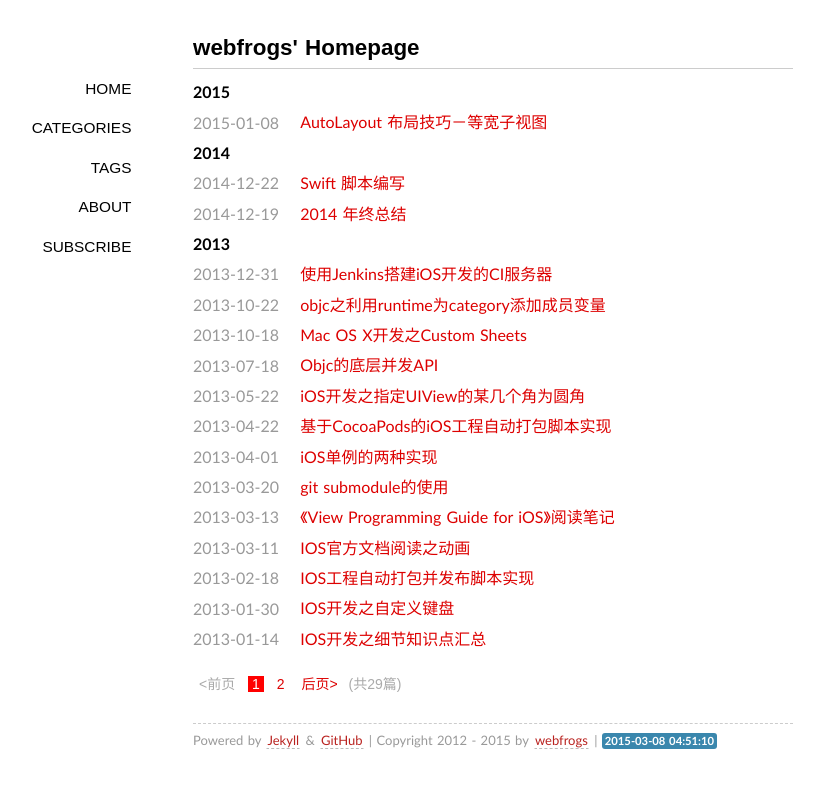
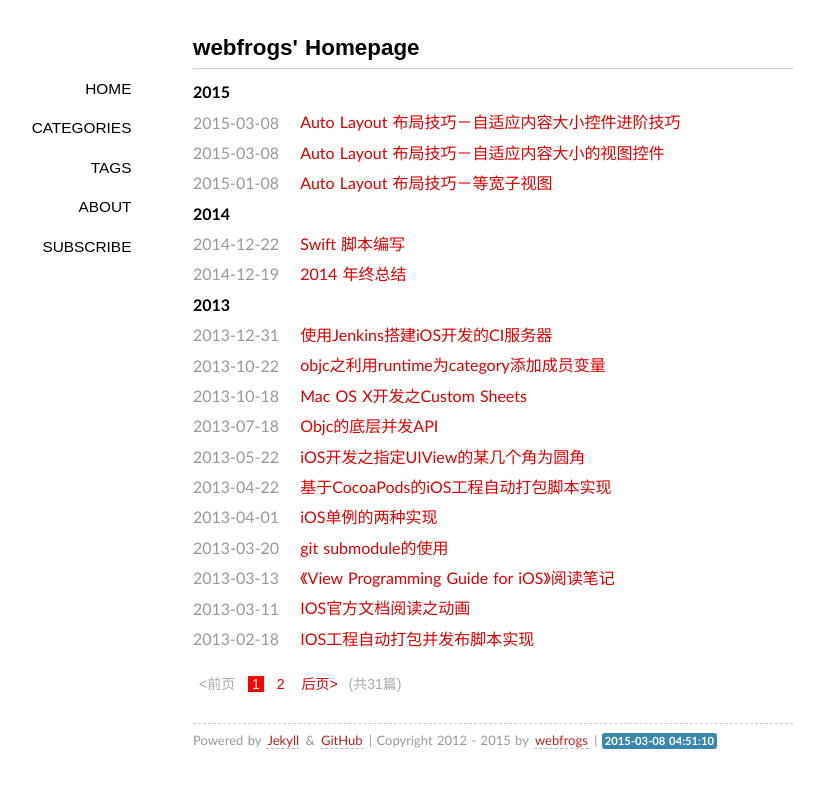
Before and after one commit to webfrogs/webfrogs.github.com, a Jekyll site: the page built from index.html, in a window 1280 px wide. Shown: the top 788 px of the page, without its empty margins (147-971 px from the left). Built offline with Jekyll 4.4.1, drawn with Linux system fonts in a browser that asks for light colours; some web fonts are replaced; Markdown is read by kramdown in place of the engine named in the settings; the list of posts is cut into pages by our own code; comment, search, counter and statistics services are not loaded.

Commit message:
add new post

```diff
--- a/_posts/2015-01-08-autolayout-trick.md
+++ b/_posts/2015-01-08-autolayout-trick.md
@@ -1,6 +1,6 @@
 ---
 layout: post
-title: "AutoLayout 布局技巧－等宽子视图"
+title: "Auto Layout 布局技巧－等宽子视图"
 categories:
 - iOS
 tags:
--- /dev/null
+++ b/_posts/2015-03-08-a-fit-size-view-in-autolayout.md
@@ -0,0 +1,14 @@
+---
+layout: post
+title: "Auto Layout 布局技巧－自适应内容大小的视图控件"
+categories:
+- iOS
+tags:
+- iOS
+
+
+---
+
+这是第二篇 Auto Layout 技巧，主要介绍下可以自适应内容大小的控件，主要介绍的是 UILabel 这个控件。
+
+回想下不使用 Auto Layout 时，如果要写一个多行 UILabel 控件时需要做的工作。每当这个多行控件的文本内容发生改变时，我们都需要自己计算需要改变的文本所占的大小，然后去改变这个 UILabel 的 frame。
--- /dev/null
+++ b/_posts/2015-03-08-advance-autosize-trick-in-autolayout.md
@@ -0,0 +1,10 @@
+---
+layout: post
+title: "Auto Layout 布局技巧－自适应内容大小控件进阶技巧"
+categories:
+- iOS
+tags:
+- iOS
+
+
+---
```
